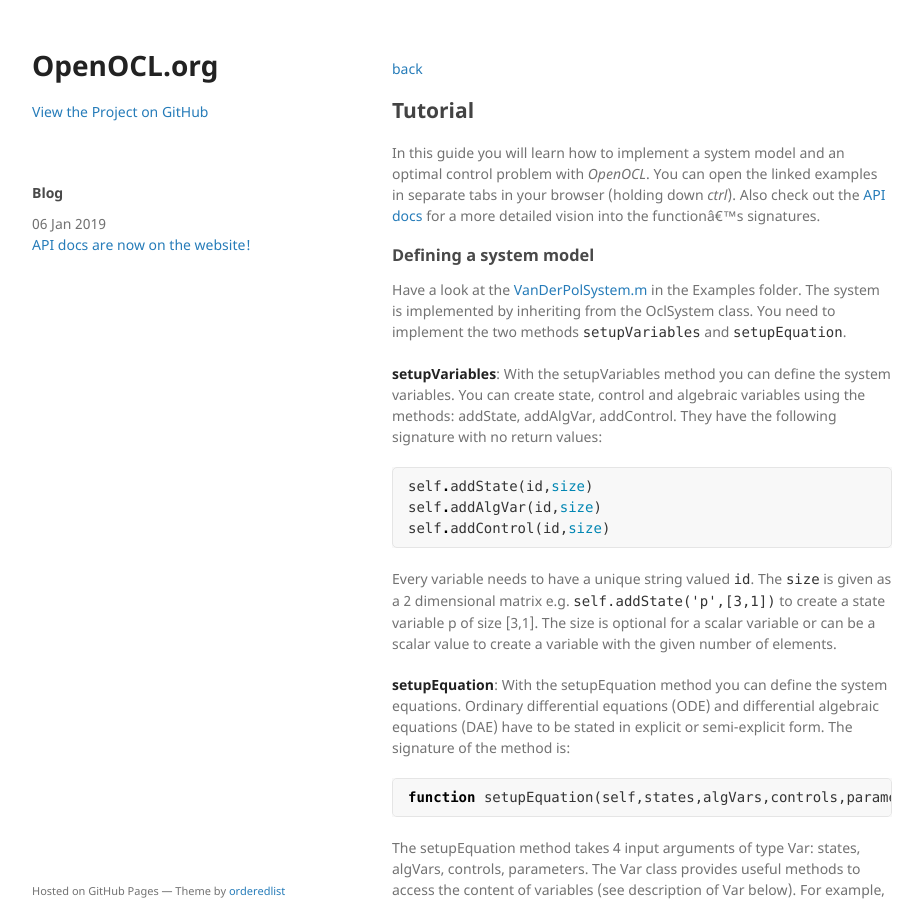
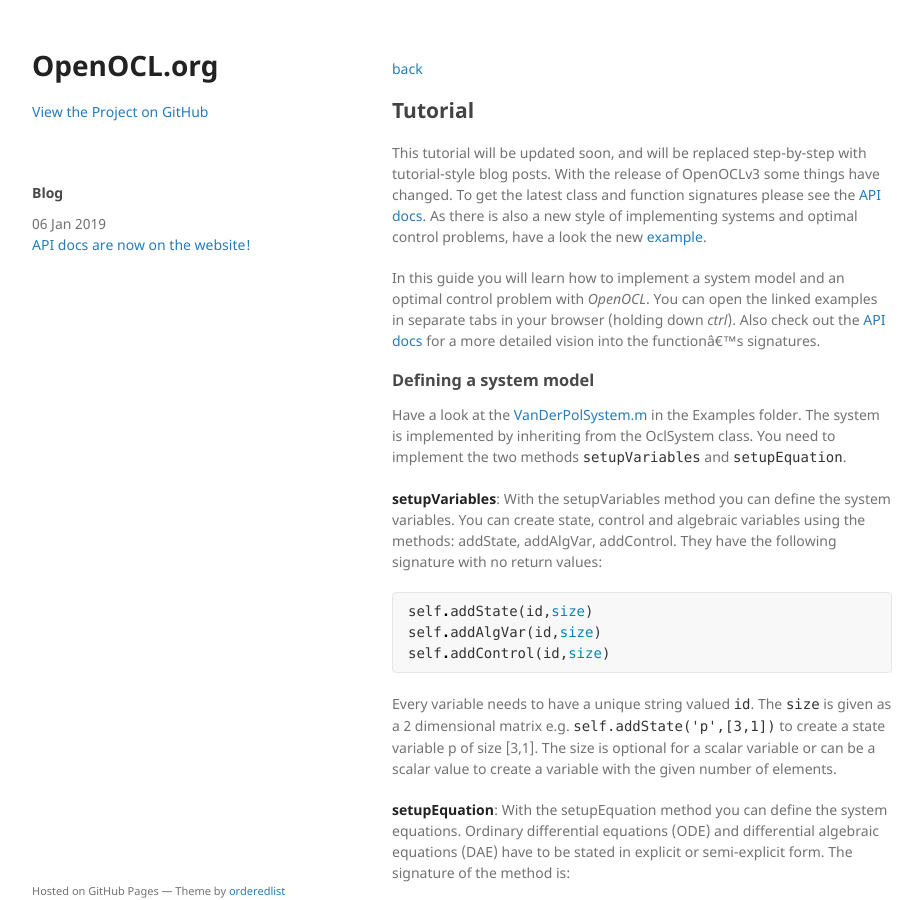
Before and after one commit to OpenOCL/openocl.github.io, a Jekyll site: the page built from tutorial.md, in a window 1280 px wide and 900 px high. Shown: the whole window, without its empty margins (178-1101 px from the left). Built offline with Jekyll 4.4.1, drawn with Linux system fonts in a browser that asks for light colours; our own code applies the rules of GitHub Pages for plain Markdown files.

Commit message:
Update tutorial.md

```diff
--- a/tutorial.md
+++ b/tutorial.md
@@ -3,11 +3,13 @@
 title: Tutorial
 ---
 
+This tutorial will be updated soon, and will be replaced step-by-step with tutorial-style blog posts. With the release of OpenOCLv3 some things have changed. To get the latest class and function signatures please see the [API docs](https://openocl.org/api-docs/). As there is also a new style of implementing systems and optimal control problems, have a look the new [example](https://github.com/OpenOCL/OpenOCL/blob/v.3.10/Examples/01VanDerPol/mainVanDerPol.m).
+
 In this guide you will learn how to implement a system model and an optimal control problem with *OpenOCL*. You can open the linked examples in separate tabs in your browser (holding down *ctrl*). Also check out the [API docs](https://openocl.org/api-docs/) for a more detailed vision into the function's signatures.
 
 
 ### Defining a system model
-Have a look at the [VanDerPolSystem.m](https://github.com/JonasKoenemann/optimal-control/blob/master/Examples/01VanDerPol/VanDerPolSystem.m) in the Examples folder.
+Have a look at the [VanDerPolSystem.m](https://github.com/OpenOCL/OpenOCL/blob/v3-01-pre/Examples/01VanDerPol/VanDerPolSystem.m) in the Examples folder.
 The system is implemented by inheriting from the OclSystem class.
 You need to implement the two methods `setupVariables` and `setupEquation`.
 
@@ -58,7 +60,7 @@
 
 
 ### Defining an optimal control problem (OCP)
-Have a look at the [VanDerPolOCP.m](https://github.com/JonasKoenemann/optimal-control/blob/master/Examples/01VanDerPol/VanDerPolOCP.m) in the Examples folder.
+Have a look at the [VanDerPolOCP.m](https://github.com/OpenOCL/OpenOCL/blob/v3-01-pre/Examples/01VanDerPol/VanDerPolOCP.m) in the Examples folder.
 The OCP is implemented by inheriting from the OclOCP class.
 While the `setupEquation` method for the OclSystem is mandatory, the methods in OclOCP to define the cost functions and boundary conditions are optional. Default values for the costs are zero and an empty constraint list for the constraints.
 
@@ -120,7 +122,7 @@
 * Call the solver
 * Process the solution
 
-Have a look at the Example script to get an idea how it works: [mainVanDerPol.m](https://github.com/JonasKoenemann/optimal-control/blob/master/Examples/01VanDerPol/mainVanDerPol.m)
+Have a look at the Example script to get an idea how it works: [mainVanDerPol.m](https://github.com/OpenOCL/OpenOCL/blob/v3-01-pre/Examples/01VanDerPol/mainVanDerPol.m)
 
 ### The Variable class: Accessing variables, initial guess, and solution
 
```
